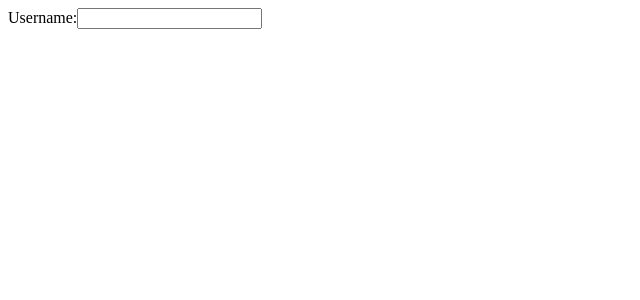
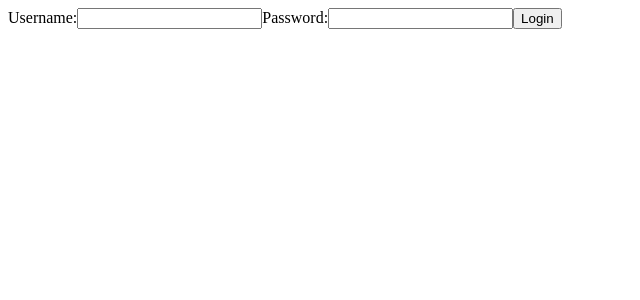
Before and after one commit to xgebi/sloth-mobile, a Next.js app: page /login in a window 1280 px wide. Shown: the top 300 px of the page, without its empty margins (0-640 px from the left). Built offline with nearby package versions, Linux system fonts and the light colour scheme.

Commit message:
Prepped for user login

```diff
--- a/pages/login/index.tsx
+++ b/pages/login/index.tsx
@@ -1,12 +1,39 @@
 import type { NextPage } from "next";
 import Head from 'next/head'
 import {inject, observer} from "mobx-react";
-import React from "react";
+import React, {
+  ChangeEvent,
+  EventHandler, FormEvent,
+  FormEventHandler,
+  MouseEventHandler,
+  ReactEventHandler,
+  useState
+} from "react";
 import PageProps from "../PageProps";
 
 
 const Login: any = inject("rootStore")(
   observer((props: PageProps) => {
+    const [username, setUsername] = useState("");
+    const [password, setPassword] = useState("");
+
+    const updateUsername = (event: ChangeEvent<HTMLInputElement>) => {
+      setUsername(event.target.value);
+    }
+
+    const updatePassword = (event: ChangeEvent<HTMLInputElement>) => {
+      setPassword(event.target.value);
+    }
+
+    const loginUserFormSubmit = (event: FormEvent<HTMLFormElement>): void  => {
+    }
+
+    const loginUserButton = (event: React.MouseEvent<HTMLButtonElement>): void => {
+    }
+
+    const loginUser = () => {
+
+    }
 
     return (
       <div>
@@ -16,9 +43,20 @@ const Login: any = inject("rootStore")(
           <link rel="icon" href="/favicon.ico" />
         </Head>
 
-        <form>
+        <form onSubmit={loginUserFormSubmit}>
           <label htmlFor="username">Username:</label>
-          <input id="username" />
+          <input
+            id="username"
+            value={username}
+            onChange={updateUsername} />
+          <label htmlFor='password'>Password:</label>
+          <input
+            id="password"
+            type='password'
+            value={password}
+            onChange={updatePassword}
+          />
+          <button onClick={loginUserButton}>Login</button>
         </form>
       </div>
     );
--- /dev/null
+++ b/services/authentication.service.ts
@@ -0,0 +1,9 @@
+import UserCredentials from "./interfaces/UserCredentials";
+
+class AuthenticationService {
+  static async loginUser(user: UserCredentials) {
+
+  }
+}
+
+export default AuthenticationService;
--- /dev/null
+++ b/services/interfaces/UserCredentials.ts
@@ -0,0 +1,6 @@
+interface UserCredentials {
+  username: string,
+  password: string,
+}
+
+export default UserCredentials;
--- /dev/null
+++ b/services/interfaces/UserInformation.ts
@@ -0,0 +1,6 @@
+interface UserInformation {
+  name: string,
+  token: string,
+}
+
+export default UserInformation;
--- a/store/UserStore.ts
+++ b/store/UserStore.ts
@@ -1,13 +1,11 @@
 import {observable, computed, action, makeAutoObservable} from "mobx";
 import RootStore from "./RootStore";
-
-interface User {
-  name: string,
-  token: string,
-}
+import UserCredentials from "../services/interfaces/UserCredentials";
+import UserInformation from "../services/interfaces/UserInformation";
+import AuthenticationService from "../services/authentication.service";
 
 class UserStore {
-  @observable user: User;
+  @observable user: UserInformation;
   private rootStore: RootStore;
 
 
@@ -25,15 +23,8 @@ class UserStore {
   }
 
   @action
-  public logIn(token: string): boolean {
-    const splitToken = token.split(":");
-    if (splitToken.length === 2) {
-      this.user = {
-        name: splitToken[0],
-        token: splitToken[1]
-      }
-      return true;
-    }
+  public logIn(user: UserCredentials): boolean {
+    const result = AuthenticationService.loginUser(user);
     return false
   }
 
```
